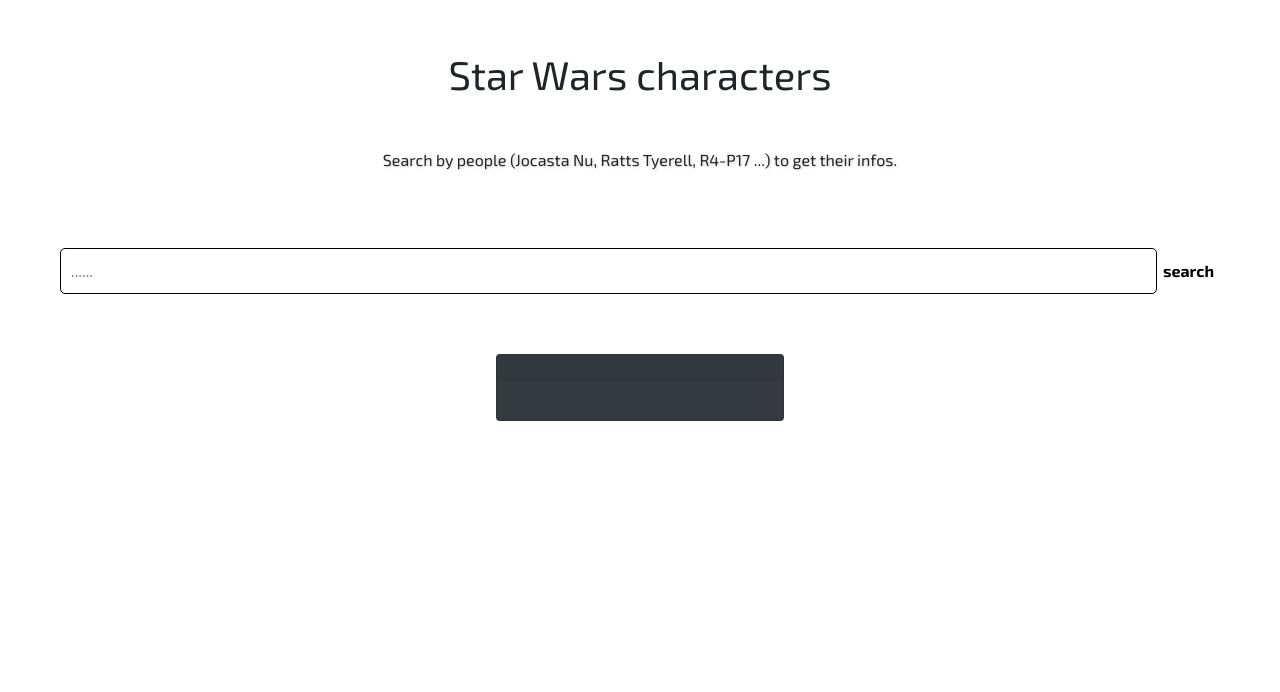
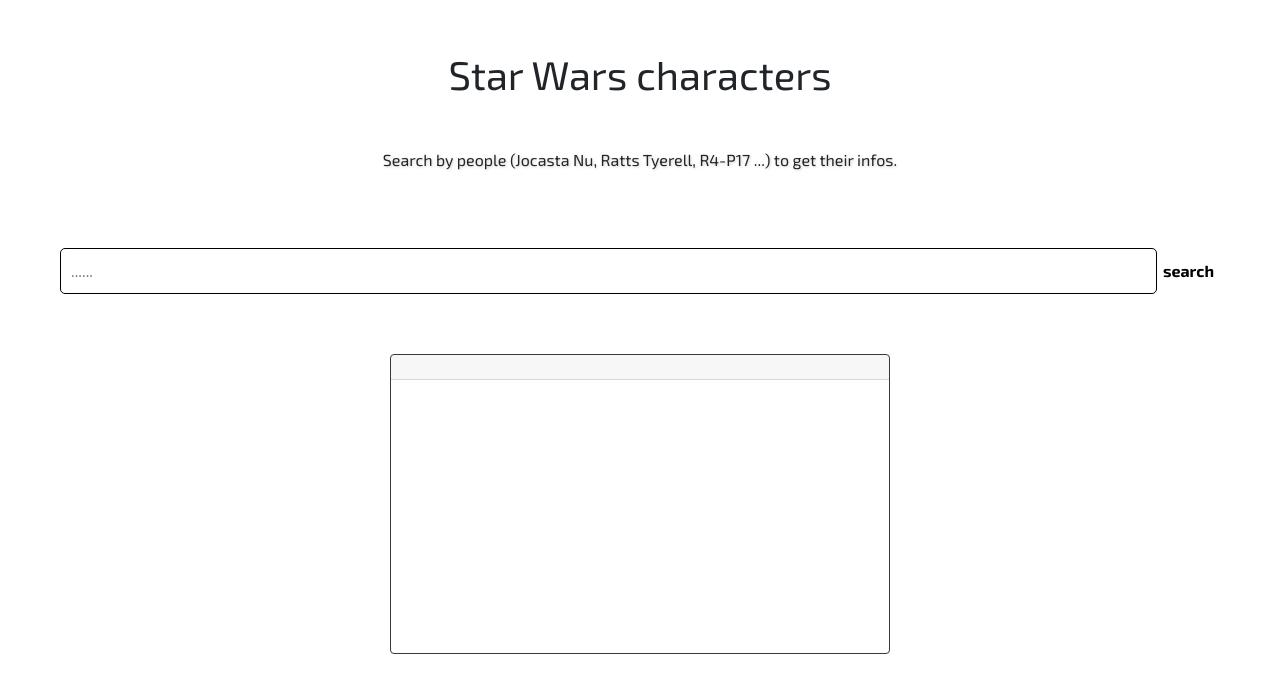
Before and after one commit to edoardoolivieri/starwars-api, a React (Create React App) app: page / in a window 1280 px wide. Shown: the top 692 px of the page. Built offline with nearby package versions, Linux system fonts and the light colour scheme.

Commit message:
read me update

```diff
--- a/src/components/results.js
+++ b/src/components/results.js
@@ -13,20 +13,16 @@
   render(){
     return(
       <Resultspeople>
-
-        <Card bg="dark" text="white" style={{ width: '18rem' }}>
+        <Card border="dark">
             <Card.Header>{this.props.name && <h2>{this.props.name}</h2>}</Card.Header>
             <Card.Body>
-              <Card.Text>
-                {this.props.eye_color &&<h5>Eye Color | {this.props.eye_color}</h5>}
-                {this.props.hair_color &&<h5>Hair Color | {this.props.hair_color}</h5>}
-                {this.props.height &&<h5>Height | {this.props.height}cm</h5>}
-                {this.props.skin_color &&<h5>Skin Color | {this.props.skin_color}</h5>}
-                {this.props.error &&<h3>Error! {this.props.error}</h3>}
-              </Card.Text>
+              {this.props.eye_color &&<h5>Eye Color | {this.props.eye_color}</h5>}
+              {this.props.hair_color &&<h5>Hair Color | {this.props.hair_color}</h5>}
+              {this.props.height &&<h5>Height | {this.props.height}cm</h5>}
+              {this.props.skin_color &&<h5>Skin Color | {this.props.skin_color}</h5>}
+              {this.props.error &&<h3>Error! {this.props.error}</h3>}
             </Card.Body>
         </Card>
-
       </Resultspeople>
     );
   }
--- a/src/style/App.scss
+++ b/src/style/App.scss
@@ -9,3 +9,17 @@
 body{
   font-family: 'Exo 2', sans-serif;
 }
+
+.card{
+  width: 500px;
+  height: 300px;
+  text-align: center;
+  color:$color;
+}
+
+.card-body{
+  letter-spacing: 2px;
+  h5{
+    margin-bottom: 15px;
+  }
+}
```
Also changed, not shown: 1 other file (tests, documents, lock files or other folders).
